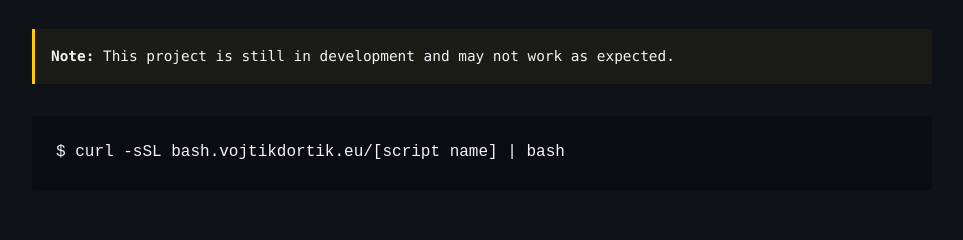
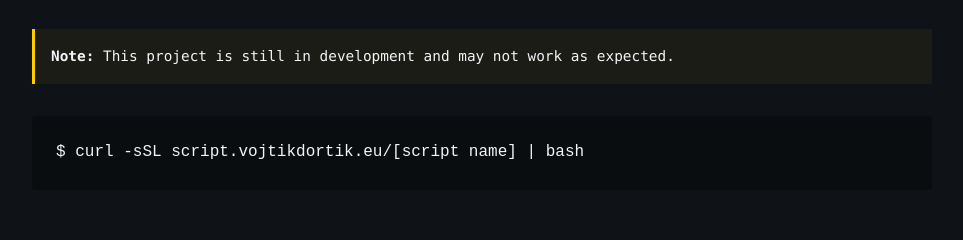
Before and after one commit to jsem-nerad/fast-bash, a plain HTML site: page index.html in a window 1280 px wide. Both pictures are taken after a click on the element "install-docker". Shown: the part 525-765 px from the top of the page, without its empty margins (158-1121 px from the left). Drawn offline with Linux system fonts and the light colour scheme.

Commit message:
update files

```diff
--- a/index.html
+++ b/index.html
@@ -22,7 +22,7 @@
         </div>
 
         <div class="code-block">
-            $ curl -sSL bash.vojtikdortik.eu/[script name] | bash
+            $ curl -sSL script.vojtikdortik.eu/[script name] | bash
         </div>
 
         <div class="scripts">
@@ -89,7 +89,7 @@
         document.querySelectorAll('.script-item').forEach(item => {
             item.addEventListener('click', function() {
                 const scriptName = this.getAttribute('data-script');
-                const command = `curl -sSL bash.vojtikdortik.eu/${scriptName} | bash`;
+                const command = `curl -sSL script.vojtikdortik.eu/${scriptName} | bash`;
 
                 navigator.clipboard.writeText(command).then(() => {
                     // Add copied class briefly
```
Also changed, not shown: 10 other files.
